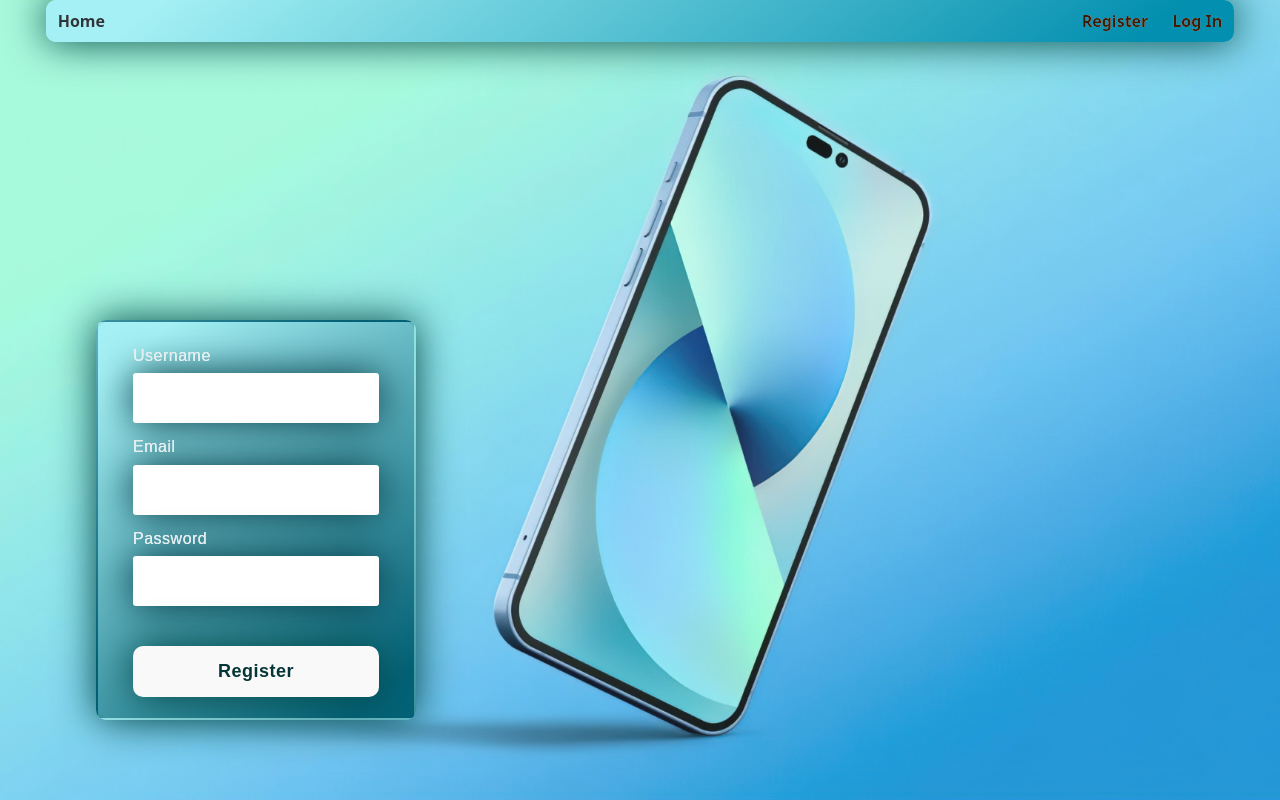
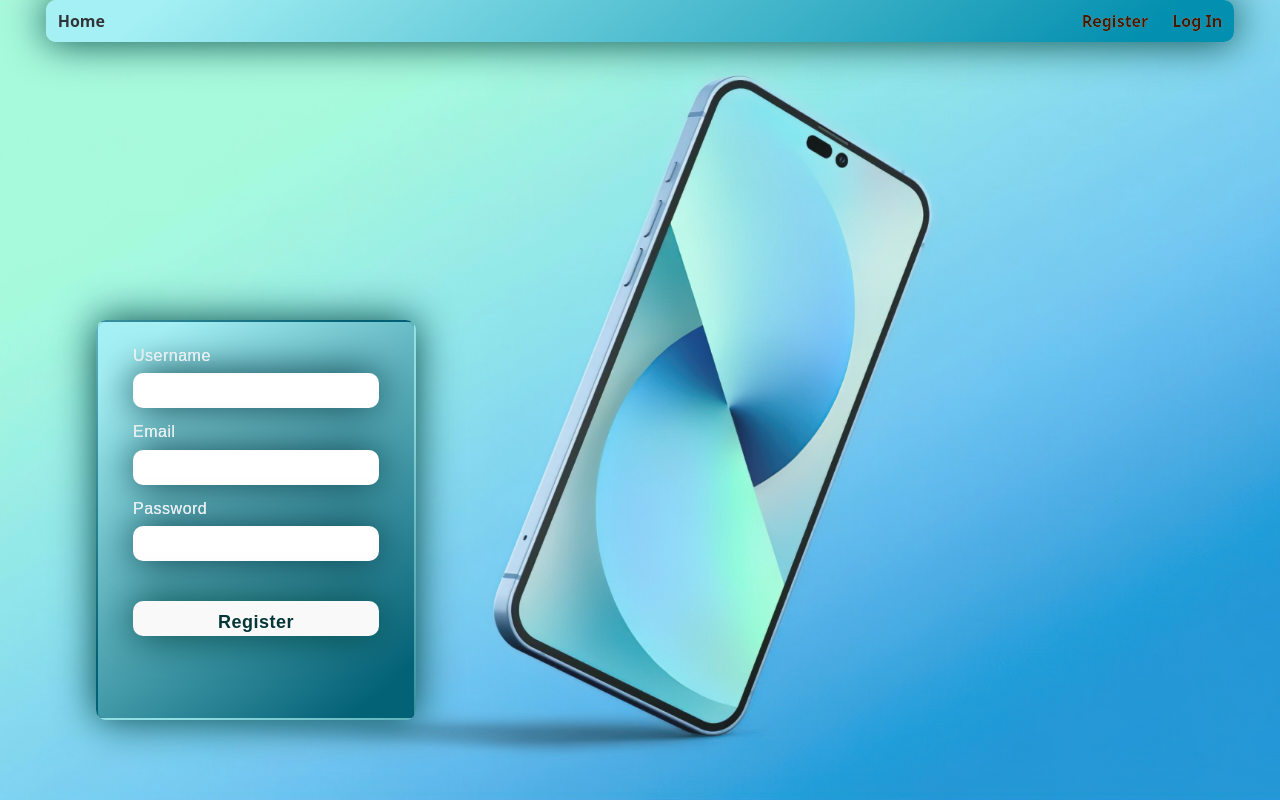
Before and after one commit to Masenko2604/goit-react-hw-08, a React (Vite) app: page /register in a window 1280 px wide. Built offline with nearby package versions, Linux system fonts and the light colour scheme.

Commit message:
Update RegisterForm.module.css

```diff
--- a/src/components/RegisterForm/RegisterForm.module.css
+++ b/src/components/RegisterForm/RegisterForm.module.css
@@ -30,6 +30,7 @@
   padding: 50px 35px;
   margin-top: 40px;
   text-shadow: 0 0.4px 0.4px #fff;
+
 }
 
 .label {
@@ -42,9 +43,9 @@
 }
 .input {
  display: block;
- height: 50px;
+ height: 35px;
  width: 100%;
- border-radius: 3px;
+ border-radius: 10px;
  padding: 0 10px;
  margin-top: 8px;
  font-size: 14px;
@@ -56,8 +57,9 @@
 .button {
   margin-top: 40px;
   width: 100%;
+  height: 35px;
   color: rgb(5, 54, 55);
-  padding: 15px 0;
+  /* padding: 15px 0; */
   font-size: 18px;
   font-weight: 600;
   border-radius: 10px;
```
